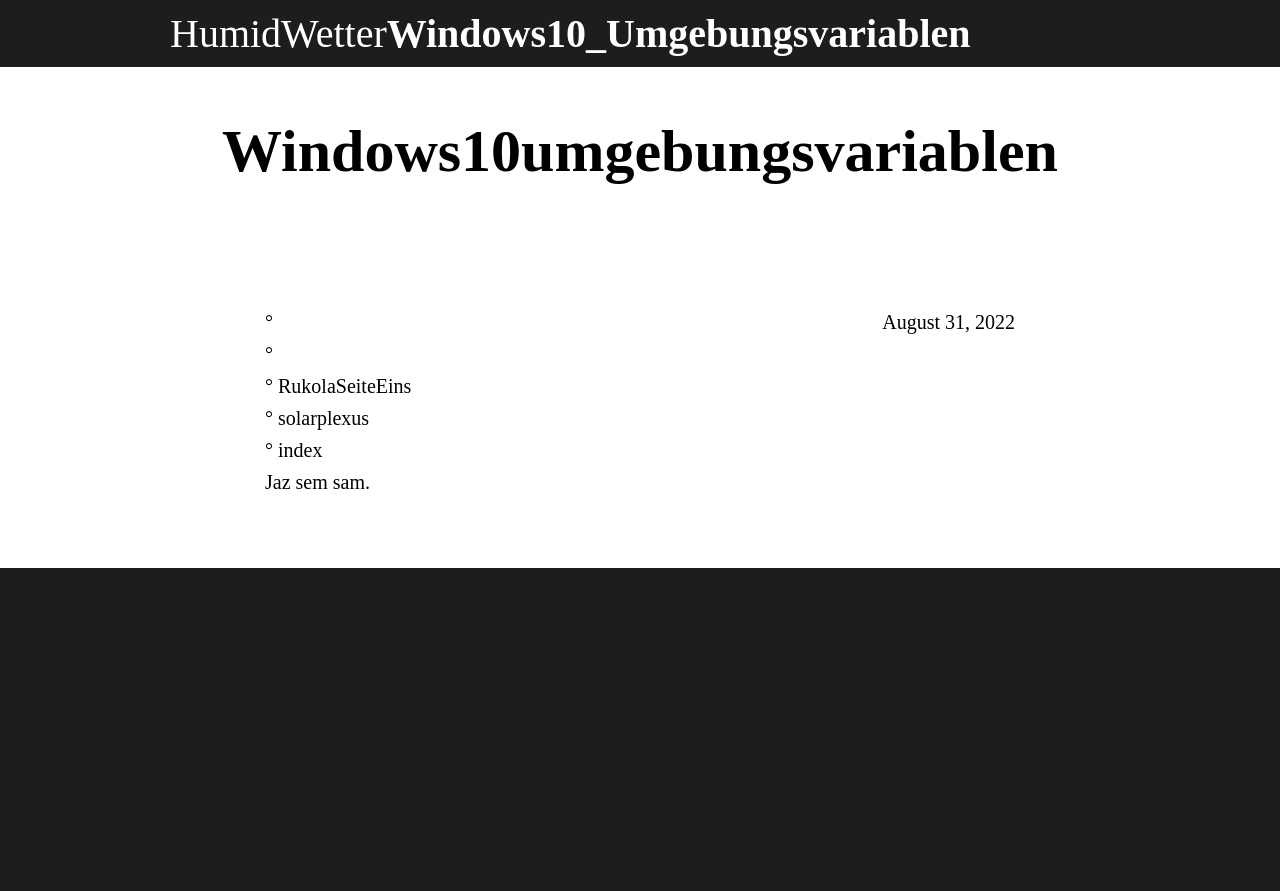
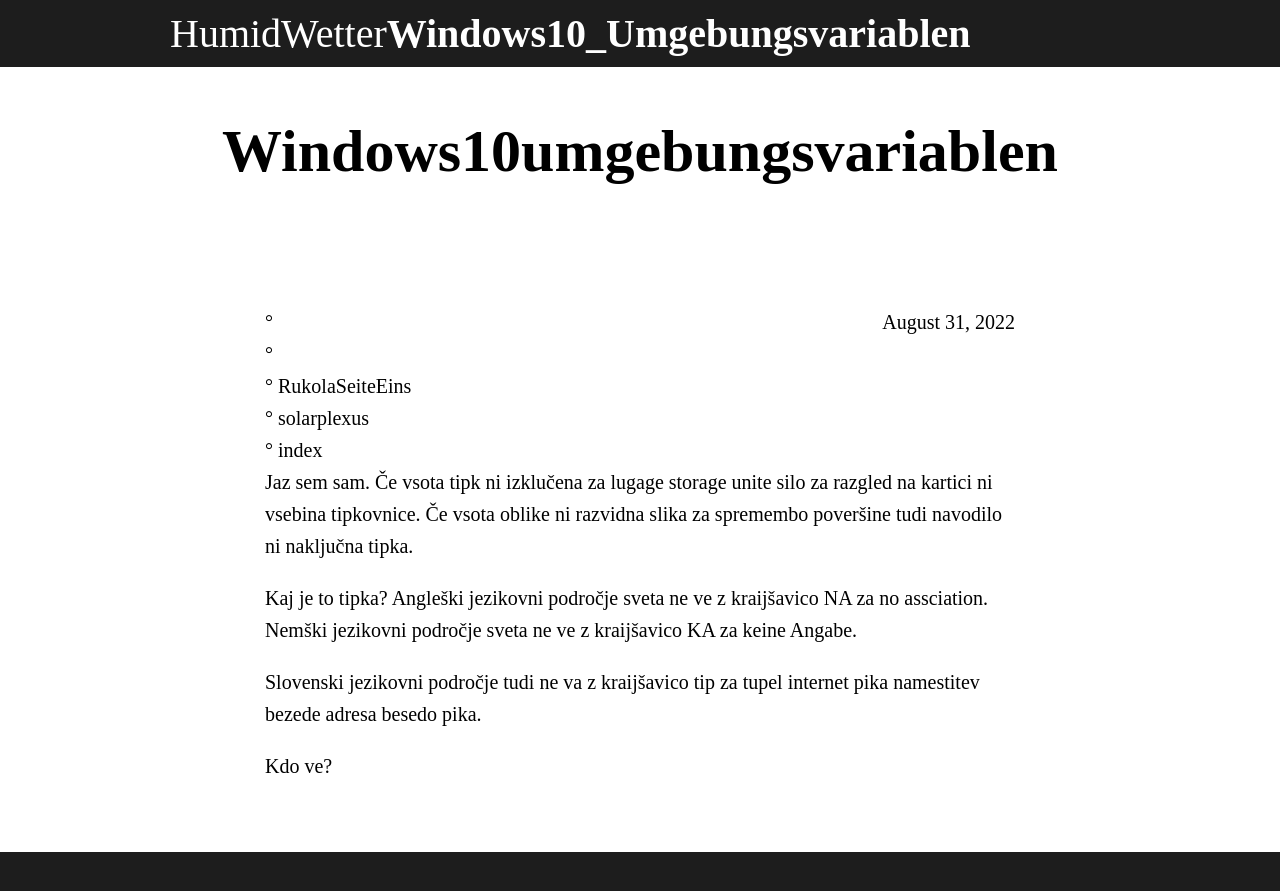
Before and after one commit to ledlightjungledStefan/Osterei, a Jekyll site: the page built from _posts/2022-08-31-Windows10Umgebungsvariablen.markdown, in a window 1280 px wide. Shown: the top 891 px of the page. Built offline with Jekyll 4.4.1, drawn with Linux system fonts in a browser that asks for light colours; some web fonts are replaced.

Commit message:
Update 2022-08-31-Windows10Umgebungsvariablen.markdown

```diff
--- a/_posts/2022-08-31-Windows10Umgebungsvariablen.markdown
+++ b/_posts/2022-08-31-Windows10Umgebungsvariablen.markdown
@@ -17,3 +17,13 @@
 ° index
 <br>
 Jaz sem sam.
+Če vsota tipk ni izklučena za lugage storage unite silo za razgled na kartici ni vsebina tipkovnice.
+Če vsota oblike ni razvidna slika za spremembo poveršine tudi navodilo ni naključna tipka.
+
+Kaj je to tipka? Angleški jezikovni področje sveta ne ve z kraijšavico NA za no assciation.
+Nemški jezikovni področje sveta ne ve z kraijšavico KA za keine Angabe.
+
+Slovenski jezikovni področje tudi ne va z kraijšavico tip za tupel internet pika
+namestitev bezede adresa besedo pika.
+
+Kdo ve?
```
